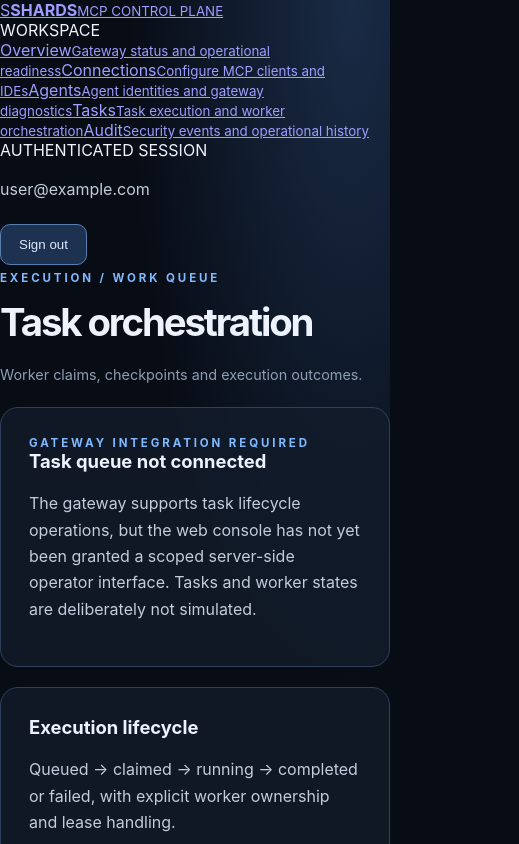
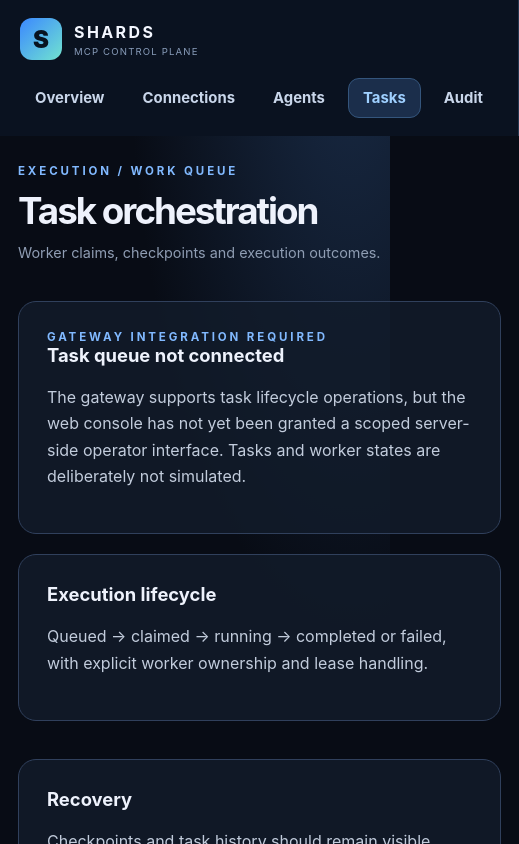
Before and after one commit to Shards-foundation/Shards-MCP, a Next.js app in the folder web/: page /tasks in a window 390 px wide. Shown: the top 844 px of the page, 519 px wide, since content can reach past the window. Built offline with nearby package versions, Linux system fonts and the light colour scheme; no server answers; sample sign-in values are in the browser's storage.

Commit message:
style(web): responsive full-height sidebar, dashboard cards and mobile navigation

```diff
--- a/web/app/style.css
+++ b/web/app/style.css
@@ -1,2 +1,39 @@
 :root{color-scheme:dark;font-family:Inter,ui-sans-serif,system-ui,sans-serif;background:#080c15;color:#eef2fc}*{box-sizing:border-box}body{margin:0;background:radial-gradient(ellipse at 90% 0%,#192b46 0%,transparent 45%),#080c15;min-height:100vh}.shell{max-width:1120px;margin:0 auto;padding:80px 24px}header{display:flex;align-items:center;justify-content:space-between;gap:20px}h1{font-size:clamp(2.4rem,6vw,4.4rem);letter-spacing:-.055em;margin:14px 0 18px}h2{font-size:1.15rem;margin:0 0 18px}p{line-height:1.65;color:#c2ccdc}.eyebrow{font-size:.72rem;letter-spacing:.25em;color:#81b9ff;font-weight:700}.grid{display:grid;grid-template-columns:repeat(2,minmax(0,1fr));gap:18px;margin-top:42px}.panel{border:1px solid #30405c;border-radius:18px;background:#121c2bcc;padding:28px;margin-top:20px}.grid .panel{margin:0}.muted{color:#8f9db3;font-size:.9rem}.action{display:inline-flex;border:1px solid #577eaf;border-radius:10px;padding:12px 18px;color:#dceaff;text-decoration:none;margin:6px 10px 6px 0;background:#1d3150}.action:hover{background:#29446c}.status{font-size:1.5rem;text-transform:capitalize;font-weight:700;color:#8bd5b5}@media(max-width:680px){.grid{grid-template-columns:1fr}.shell{padding:48px 20px}header{align-items:flex-start;flex-direction:column}}
 .connection-fields{display:grid;grid-template-columns:repeat(auto-fit,minmax(210px,1fr));gap:14px;margin:22px 0}.connection-fields label{display:grid;gap:8px;color:#c2ccdc;font-size:.85rem}.connection-fields select,.connection-fields input{width:100%;padding:12px;border:1px solid #405574;border-radius:9px;background:#0c1524;color:#eef2fc;font:inherit}.snippet{overflow:auto;padding:20px;border:1px solid #344969;border-radius:12px;background:#060c16;color:#b7dbff;line-height:1.55;font-size:.83rem}.panel code{overflow-wrap:anywhere}
+
+/* Authenticated operations shell */
+.console-layout{display:grid;grid-template-columns:270px minmax(0,1fr);min-height:100vh}
+.console-sidebar{position:sticky;top:0;height:100vh;padding:32px 18px;background:#0a1220;border-right:1px solid #253750;display:flex;flex-direction:column}
+.console-brand{display:flex;align-items:center;gap:12px;color:#f4f7ff;text-decoration:none;padding:6px 10px 42px}
+.console-brand strong{display:block;letter-spacing:.15em;font-size:1rem}
+.console-brand small{display:block;color:#879bb8;letter-spacing:.12em;font-size:.6rem;margin-top:4px}
+.brand-mark{display:grid;place-items:center;width:42px;height:42px;border-radius:12px;background:linear-gradient(135deg,#3b88ff,#71e3d0);color:#081320;font-size:1.5rem;font-weight:900}
+.sidebar-label{font-size:.64rem;letter-spacing:.18em;color:#7b91af;font-weight:800;padding:0 12px 12px}
+.console-nav{display:grid;gap:6px}
+.nav-link{display:grid;gap:4px;text-decoration:none;color:#c9d6ea;padding:13px 14px;border:1px solid transparent;border-radius:11px}
+.nav-link span{font-size:.93rem;font-weight:650}
+.nav-link small{font-size:.7rem;color:#8598b5;line-height:1.35}
+.nav-link:hover,.nav-link.active{background:#1b2e4b;border-color:#34557c}
+.nav-link.active span{color:#9fd0ff}
+.sidebar-footer{margin-top:auto;border-top:1px solid #253750;padding:24px 12px 0;overflow-wrap:anywhere}
+.sidebar-footer .sidebar-label{padding:0}
+.sidebar-footer p{font-size:.8rem}
+.console-content{min-width:0;max-width:1440px;width:100%;margin:0 auto;padding:52px clamp(22px,4vw,68px) 90px}
+.page-heading{display:flex;align-items:center;justify-content:space-between;gap:20px;margin-bottom:36px}
+.page-heading h1{font-size:clamp(2.3rem,4vw,3.8rem);margin:10px 0 8px}
+.page-heading p{margin:0}
+.overview-hero{display:flex;align-items:center;justify-content:space-between;gap:24px;background:linear-gradient(120deg,#192f4e,#102137 70%,#123d48);border:1px solid #385b77;border-radius:22px;padding:32px}
+.overview-hero h2{font-size:1.55rem;margin:12px 0}
+.hero-metadata{display:grid;gap:8px;min-width:170px;border-left:1px solid #41617c;padding-left:24px}
+.hero-metadata span{color:#8fa6c1;font-size:.65rem;letter-spacing:.14em}
+.hero-metadata strong{font-size:.9rem;margin-bottom:10px}
+.section-heading{display:flex;align-items:center;justify-content:space-between;gap:12px;margin:38px 0 18px}
+.section-heading h2{margin:0}
+.module-grid{display:grid;grid-template-columns:repeat(2,minmax(0,1fr));gap:18px}
+.module-card{display:flex;flex-direction:column;min-height:210px;padding:27px;background:#121c2bcc;border:1px solid #30405c;border-radius:18px;text-decoration:none;color:#eef2fc;transition:border-color .2s,transform .2s}
+.module-card:hover{border-color:#73b8ff;transform:translateY(-2px)}
+.module-card h3{font-size:1.3rem;margin:16px 0 4px}
+.module-card p{margin:0;font-size:.9rem}
+.module-arrow{margin-top:auto;padding-top:20px;color:#9dcfff;font-weight:700;font-size:.85rem}
+@media(max-width:980px){.console-layout{grid-template-columns:1fr}.console-sidebar{position:static;height:auto;padding:18px 20px}.console-brand{padding:0 0 18px}.console-sidebar>.sidebar-label,.sidebar-footer{display:none}.console-nav{display:flex;overflow-x:auto;gap:8px}.nav-link{flex:0 0 auto;padding:10px 14px}.nav-link small{display:none}.console-content{padding:36px 22px 70px}}
+@media(max-width:680px){.module-grid{grid-template-columns:1fr}.overview-hero{flex-direction:column;align-items:stretch;padding:24px}.hero-metadata{border-left:0;border-top:1px solid #41617c;padding:18px 0 0;grid-template-columns:1fr 1fr}.page-heading{align-items:flex-start;flex-direction:column}.console-content{padding:28px 18px 60px}.section-heading{align-items:flex-start;flex-direction:column}}
```
